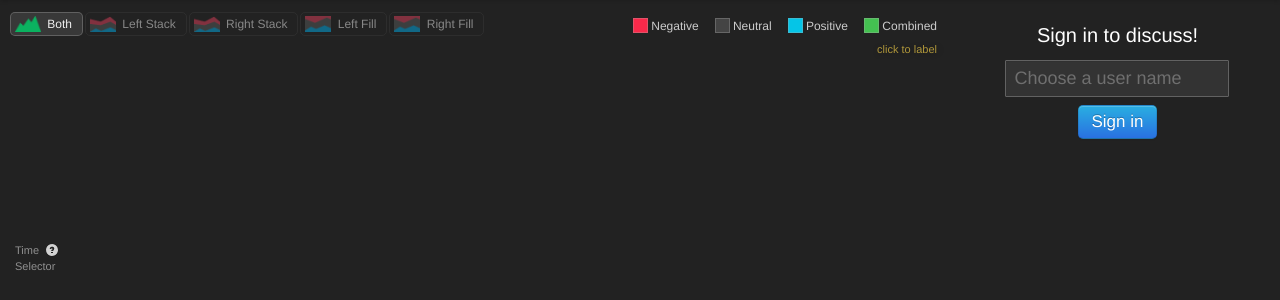
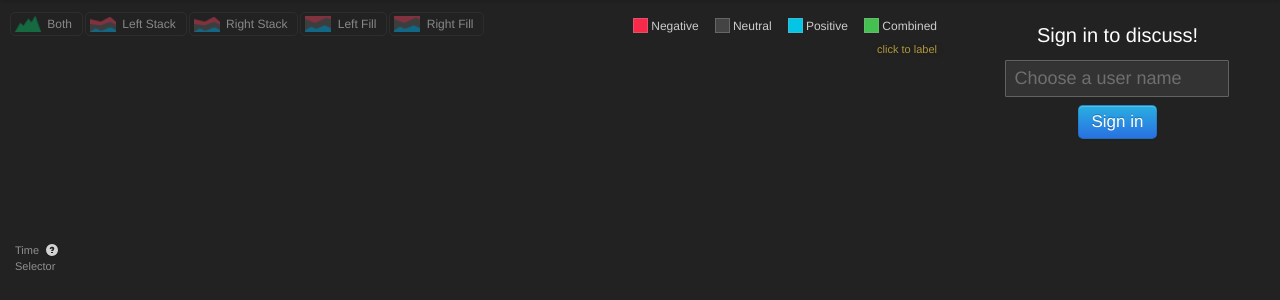
Before and after one commit to etcgroup/agave, a PHP site: page / in a window 1280 px wide. Shown: the part 41-341 px from the top of the page. Run offline with PHP 8.4, Linux system fonts and the light colour scheme; style sheets or scripts are compiled from the project's sources.

Commit message:
update timeline controls slightly

```diff
--- a/css/timeline_controls.css
+++ b/css/timeline_controls.css
@@ -59,7 +59,7 @@
   opacity: 1;
   filter: alpha(opacity=100);
 }
-.mode-switch-buttons > li.active > a .display-icon {
+.mode-switch-buttons > li.active .display-icon {
   opacity: 1;
   filter: alpha(opacity=100);
 }
--- a/css/timeline_controls.less
+++ b/css/timeline_controls.less
@@ -63,6 +63,7 @@
                 }
             }
 
+
             &:hover {
                 .display-icon {
                     .opacity(100);
@@ -70,11 +71,12 @@
             }
         }
 
-        &.active > a {
+        &.active {
             .display-icon {
                 .opacity(100);
             }
         }
+
     }
 }
 
--- a/elements/timeline_controls.php
+++ b/elements/timeline_controls.php
@@ -9,8 +9,9 @@ function timeline_controls()
         $class = isset($options['class']) ? $options['class'] : '';
         $label = $options['label'];
 
-        echo "<li class='tooltip-me {$class}' data-placement='top' data-mode='{$mode}' data-focus='{$focus}' title='{$title}'>";
-        echo "<a href='#'><i class='display-icon display-{$mode}'></i> {$label}</a>";
+        echo "<li>";
+        echo "<a class='tooltip-me {$class}' data-placement='top' data-mode='{$mode}' data-focus='{$focus}' data-animation='true' title='{$title}' href='#'>";
+        echo "<i class='display-icon display-{$mode}'></i> {$label}</a>";
         echo "</li>";
     }
 
--- a/js/components/timeline_controls.js
+++ b/js/components/timeline_controls.js
@@ -39,7 +39,7 @@ define(['jquery', 'underscore', 'util/events', 'model/display'], function ($, _,
         this.ui = {};
 
         this.ui.view_button_group = this.into.find('.mode-switch-buttons');
-        this.ui.view_buttons = this.ui.view_button_group.find('li');
+        this.ui.view_buttons = this.ui.view_button_group.find('a');
 
         this.ui.annotations_toggle = this.into.find('.annotations-toggle');
     };
```
